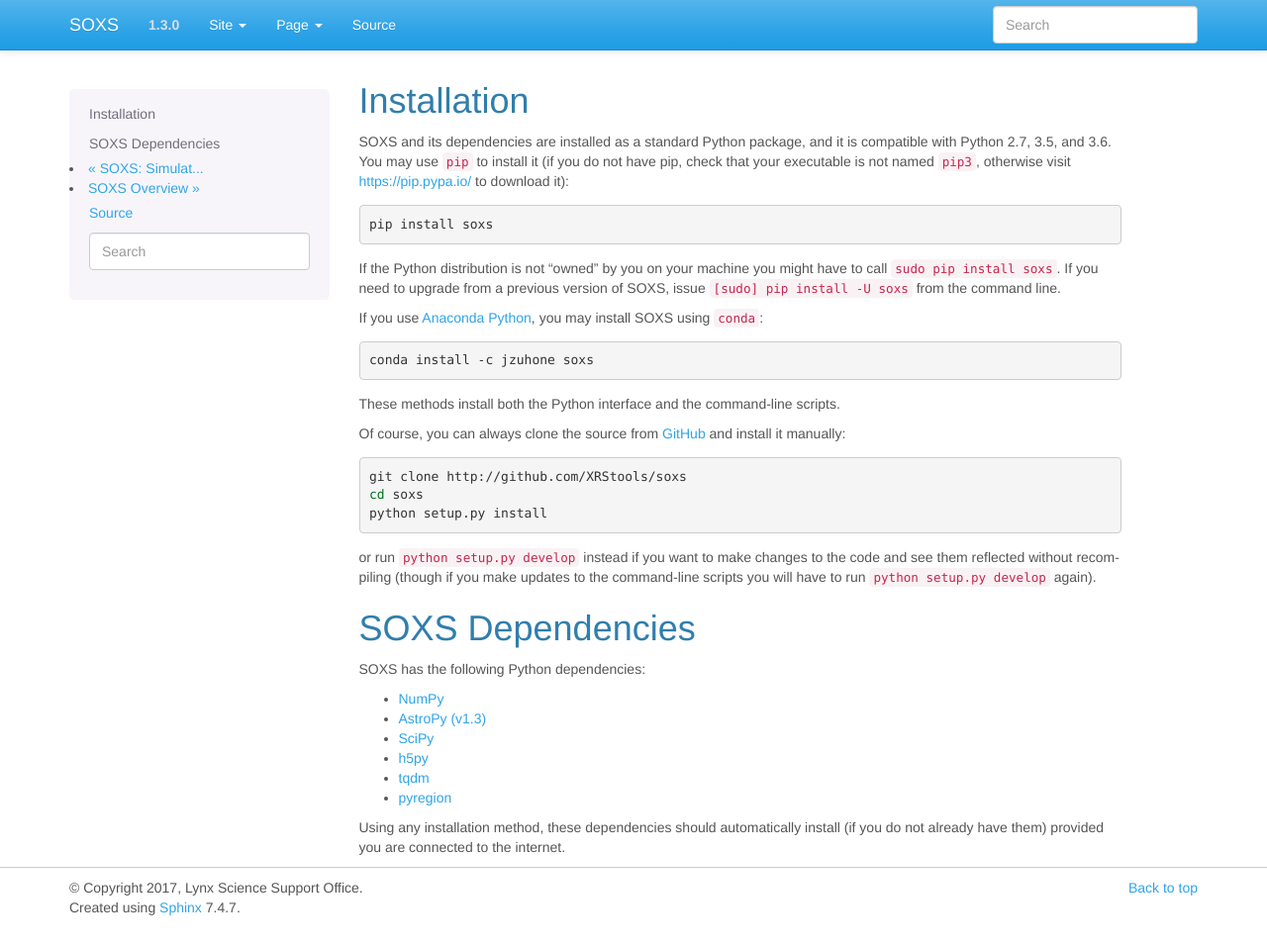
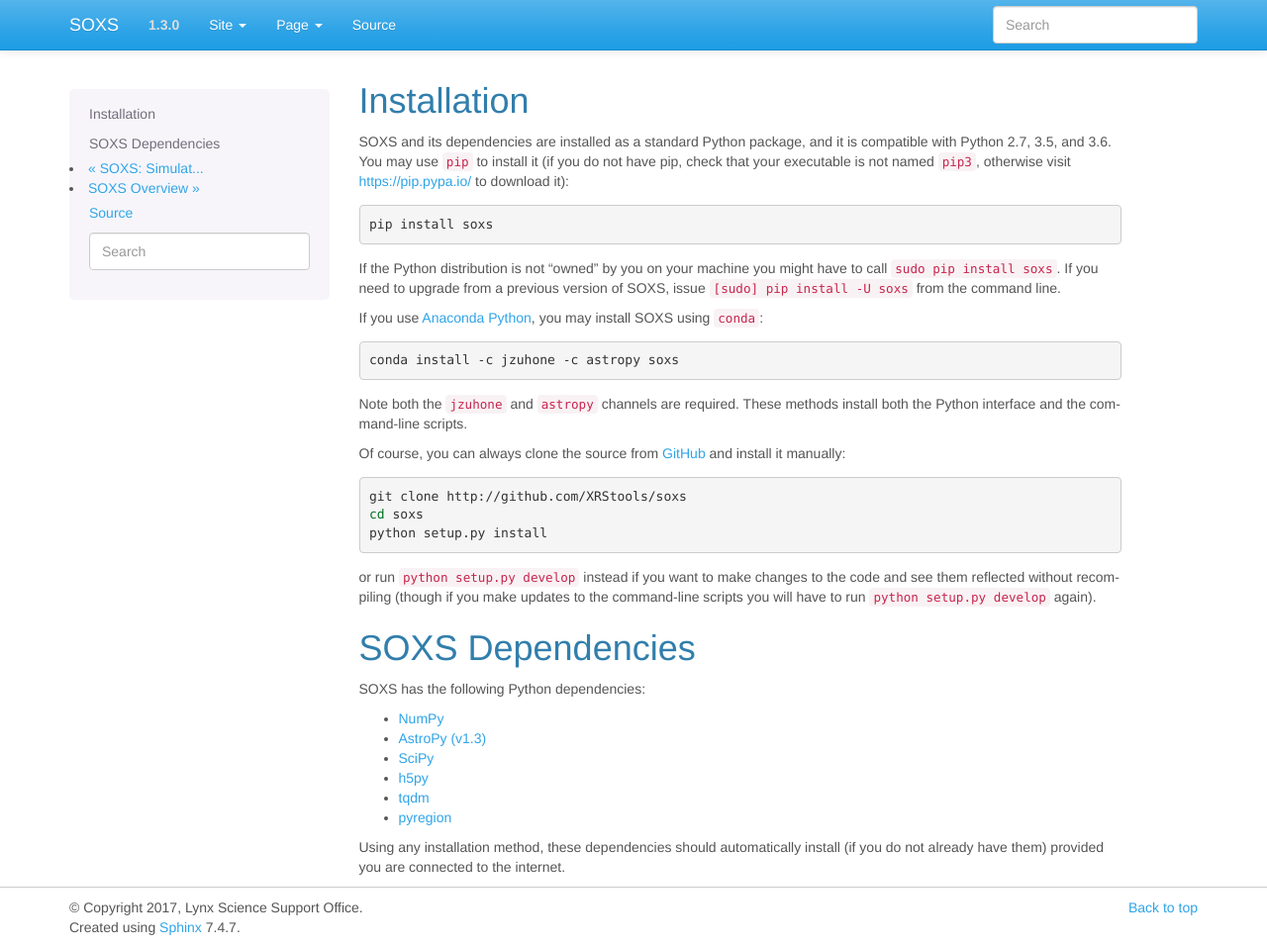
Before and after one commit to lynx-x-ray-observatory/soxs, a Sphinx documentation site: the page built from doc/source/installing.rst, in a window 1280 px wide and 957 px high. Shown: the whole window at 99% size. Built offline with Sphinx 7.4.7, drawn with Linux system fonts in a browser that asks for light colours.

Commit message:
Doc fixes

```diff
--- a/doc/source/installing.rst
+++ b/doc/source/installing.rst
@@ -21,9 +21,10 @@
 
 .. code-block:: bash
 
-    conda install -c jzuhone soxs
+    conda install -c jzuhone -c astropy soxs
 
-These methods install both the Python interface and the command-line scripts.
+Note both the ``jzuhone`` and ``astropy`` channels are required. These methods
+install both the Python interface and the command-line scripts.
 
 Of course, you can always clone the source from
 `GitHub <http://github.com/XRStools/soxs>`_ and install it manually:
--- a/doc/source/users_guide/instrument.rst
+++ b/doc/source/users_guide/instrument.rst
@@ -56,7 +56,7 @@
 
 The sky coordinate system is defined to be twice the size of the ``fov`` parameter, with
 twice as many pixels. The center of the sky coordinate system is given by pixel
-coordinates ``0.5*(num_pixels+1),0.5*(num_+pixels+1)``. The sky coordinate system is
+coordinates ``0.5*(2*num_pixels+1),0.5*(2*num_+pixels+1)``. The sky coordinate system is
 also shown in Figure 1. In event files and images, standard world coordinate system
 (WCS) keywords are used to translate between sky coordinates and RA and Dec.
 
```
